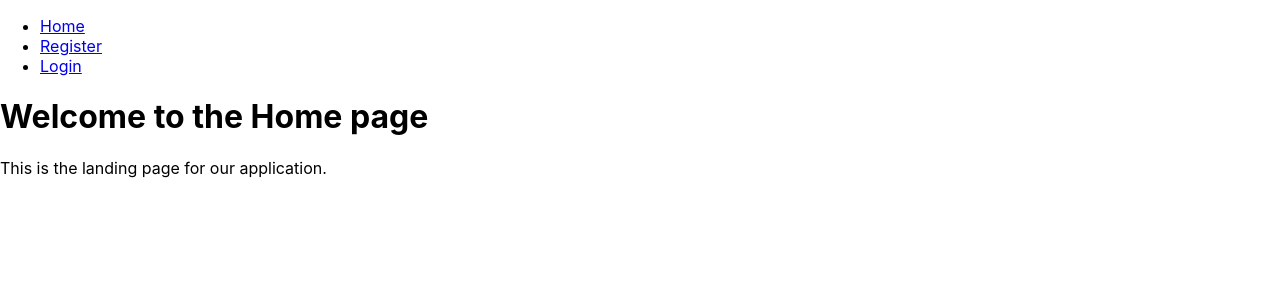
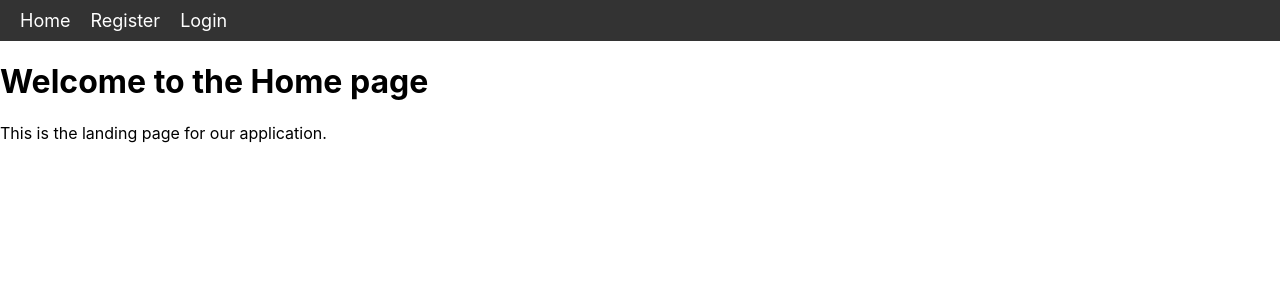
Before and after one commit to ankitajaswal/CMPE275_TeamProject, a React (Create React App) app in the folder frontend/wiors/: page / in a window 1280 px wide. Shown: the top 300 px of the page. Built offline with nearby package versions, Linux system fonts and the light colour scheme.

Commit message:
css for navbar

```diff
--- a/frontend/wiors/src/components/NavBarComponent.js
+++ b/frontend/wiors/src/components/NavBarComponent.js
@@ -1,5 +1,6 @@
 import React from 'react';
 import { Link } from 'react-router-dom';
+import '../styles/navbar.css';
 
 function NavBar() {
   return (
--- /dev/null
+++ b/frontend/wiors/src/styles/navbar.css
@@ -0,0 +1,32 @@
+.navbar {
+    background-color: #333;
+    overflow: hidden;
+    display: flex;
+    justify-content: space-between;
+    align-items: center;
+    padding: 10px;
+  }
+
+  .navbar-nav {
+    display: flex;
+    justify-content: flex-end;
+    align-items: center;
+    list-style-type: none;
+    margin: 0;
+    padding: 0;
+  }
+
+  .nav-item {
+    margin: 0 10px;
+  }
+
+  .nav-link {
+    color: #fff;
+    text-decoration: none;
+    font-size: 18px;
+    transition: all 0.2s ease-in-out;
+  }
+
+  .nav-link:hover {
+    color: #ffc107;
+  }
```
